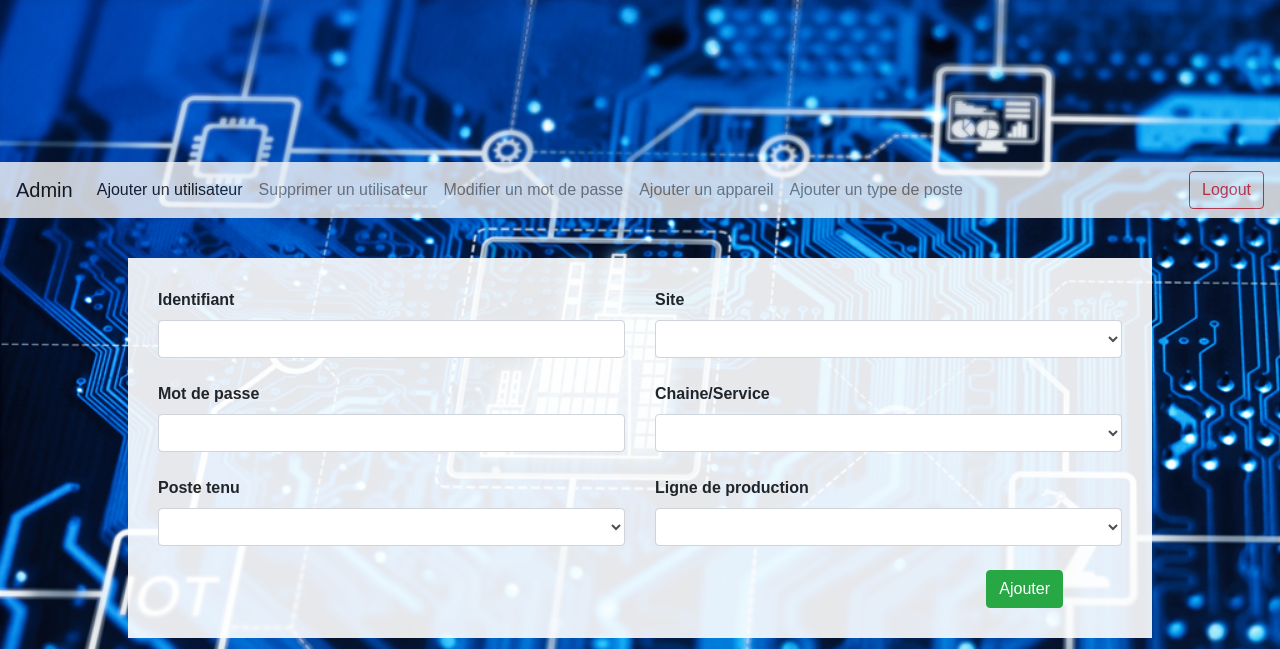
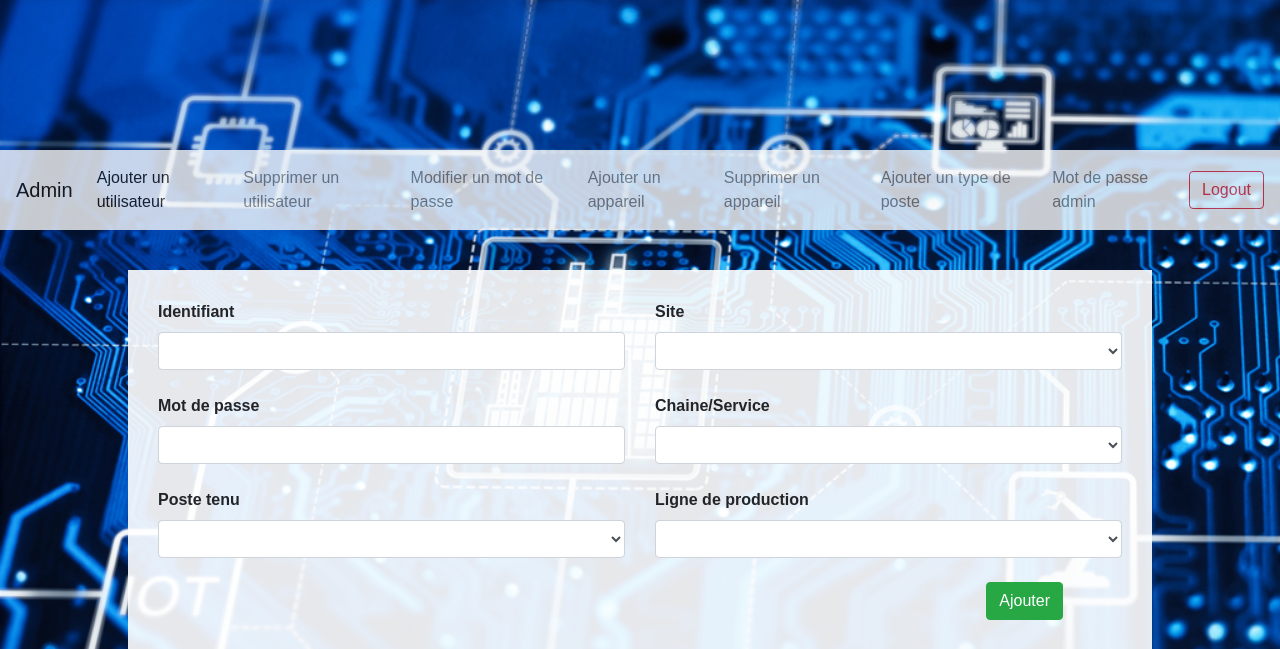
Before and after one commit to Maxerived/SSEPythonFlask_MonitIntel, a Flask app: page /admin in a window 1280 px wide. Shown: the top 649 px of the page. Run offline with Flask 2, Linux system fonts and the light colour scheme; the visitor is signed in with stand-in values (Sample User, id 1); data comes from the database, SQL or seed files in the repository; both versions use the stored data as it was after the commit; some libraries are stand-ins or nearby versions.

Commit message:
Ajout fonctions modif mdp admin et suppression appareil

```diff
--- a/app.py
+++ b/app.py
@@ -143,6 +143,7 @@ def admin():
         nivs_resp=[""] + data['nivs_resp'],
         types_for_poste=types_app + ["TOUS"],
         utilisateurs=data["utilisateurs"][1:],
+        appareils=data["appareils"],
         error=session.get("error")
     )
 
@@ -205,6 +206,18 @@ def add_device():
     return redirect(url_for("admin"))
 
 
+@app.route("/admin/delete_device", methods=["POST"])
+@admin_required
+def delete_device():
+    """Fonction pour supprimer un appareil de la base de données"""
+
+    session["error"] = del_device(
+        request.form["appareil"]
+    )
+
+    return redirect(url_for("admin"))
+
+
 @app.route("/admin/add_post_type", methods=["POST"])
 @admin_required
 def add_post_type():
@@ -215,6 +228,22 @@ def add_post_type():
         request.form["niv_resp"],
         request.form.getlist('type_for_poste')
     )
+
+    return redirect(url_for("admin"))
+
+
+@app.route("/admin/change_admin_password", methods=["POST"])
+@admin_required
+def change_admin_password():
+
+    if request.method == "POST":
+
+        session['error'] = change_psw(
+            "admin",
+            request.form['new_psw'],
+            request.form['new_psw2'],
+            request.form['input_psw']
+        )
 
     return redirect(url_for("admin"))
 
--- a/getdata.py
+++ b/getdata.py
@@ -71,6 +71,13 @@ def get_fields_data():
     for utilisateur in res:
         utilisateurs.append(utilisateur[0])
 
+    appareils = []
+    cur.execute("""SELECT appareil FROM appareils""")
+    res = cur.fetchall()
+    for appareil in res:
+        appareils.append(appareil[0])
+    print (appareils)
+
     # Fermeture de la base de données
     cur.close()
     conn.close()
@@ -84,7 +91,8 @@ def get_fields_data():
         "types" : types,
         "types_descr" : types_descr,
         "nivs_resp" : nivs_resp,
-        "utilisateurs" : utilisateurs
+        "utilisateurs" : utilisateurs,
+        "appareils" : appareils
     }
 
 
--- a/templates/admin.html
+++ b/templates/admin.html
@@ -36,8 +36,14 @@
                 <li class="nav-item" onclick="openForm(event, 'adddevice')">
                     <a class="nav-link tablinks" href="#adddevice">Ajouter un appareil</a>
                 </li>
+                <li class="nav-item" onclick="openForm(event, 'deldevice')">
+                    <a class="nav-link tablinks" href="#deldevice">Supprimer un appareil</a>
+                </li>
                 <li class="nav-item" onclick="openForm(event, 'addposttype')">
                     <a class="nav-link tablinks" href="#addposttype">Ajouter un type de poste</a>
+                </li>
+                <li class="nav-item" onclick="openForm(event, 'changeadminpsw')">
+                    <a class="nav-link tablinks" href="#changeadminpsw">Mot de passe admin</a>
                 </li>
             </ul>
             <button class="btn btn-outline-danger my-2 my-sm-0"
@@ -115,7 +121,7 @@
                 <div class="col-6">
                     <label for="uname"><b>Identifiant utilisateur</b></label>
                     <br>
-                    <select class="form-control" name="uname" id="deluser-user">
+                    <select class="form-control" name="uname" id="deluser">
                         {% for utilisateur in utilisateurs %}
                         <option value="{{utilisateur}}">{{utilisateur}}</option>
                         {% endfor %}
@@ -149,7 +155,7 @@
                 <br>
                 <input class="form-control" type="password" name="new_psw" required>
                 <br>
-                <label for="new_psw2"><b>Nouveau mot de passe</b></label>
+                <label for="new_psw2"><b>Confirmez le nouveau mot de passe</b></label>
                 <br>
                 <input class="form-control" type="password" name="new_psw2" required>
                 <br>
@@ -219,6 +225,31 @@
         </form>
     </div>
 
+    <div id="deldevice" class="tabcontent">
+        <form action="/admin/delete_device" method="post">
+            <div class="row">
+                <div class="col-6">
+                    <label for="appareil"><b>Appareil</b></label>
+                    <br>
+                    <select class="form-control" name="appareil" id="deldevice">
+                        {% for appareil in appareils %}
+                        <option value="{{appareil}}">{{appareil}}</option>
+                        {% endfor %}
+                    </select>
+                    <br>
+                </div>
+                <div class="col-10 error">
+                    {% if error %}
+                    <strong>Info :</strong> {{ error }}
+                    {% endif %}
+                </div>
+                <div class="col-4">
+                    <button class="btn btn-success" type="submit">Supprimer</button>
+                </div>
+            </div>
+        </form>
+    </div>
+
     <div id="addposttype" class="tabcontent">
         <form action="/admin/add_post_type" method="post">
             <div class="row">
@@ -257,6 +288,33 @@
             </div>
         </form>
     </div>
+
+    <div id="changeadminpsw" class="tabcontent">
+        <div class="form">
+            <form action="/admin/change_admin_password" method="post">
+                <label for="input_psw"><b>Mot de passe actuel</b></label>
+                <br>
+                <input class="form-control" type="password" name="input_psw" required>
+                <br>
+                <label for="new_psw"><b>Nouveau mot de passe</b></label>
+                <br>
+                <input class="form-control" type="password" name="new_psw" required>
+                <br>
+                <label for="new_psw2"><b>Confirmez le nouveau mot de passe</b></label>
+                <br>
+                <input class="form-control" type="password" name="new_psw2" required>
+                <br>
+                <div class="col-10 error">
+                    {% if error %}
+                    <strong>Info :</strong> {{ error }}
+                    {% endif %}
+                </div>
+                <br>
+                <button class="btn btn-success" type="submit">Valider</button>
+            </form>
+        </div>
+    </div>
+
 </body>
 
 </html>
--- a/templates/dashboard.html
+++ b/templates/dashboard.html
@@ -76,7 +76,7 @@
                 <br>
                 <input class="form-control" type="password" name="new_psw" required>
                 <br>
-                <label for="new_psw2"><b>Nouveau mot de passe</b></label>
+                <label for="new_psw2"><b>Confirmez le nouveau mot de passe</b></label>
                 <br>
                 <input class="form-control" type="password" name="new_psw2" required>
                 <br>
```
Also changed, not shown: functions.py (+31 -1 lines), profils_utilisateurs.db.
